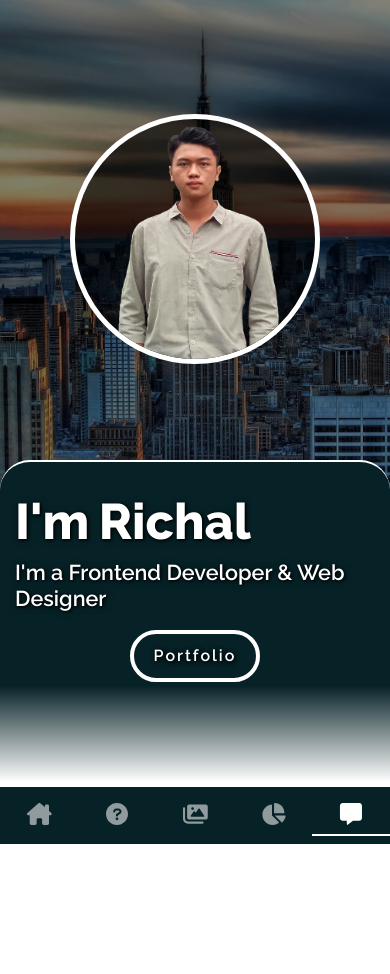
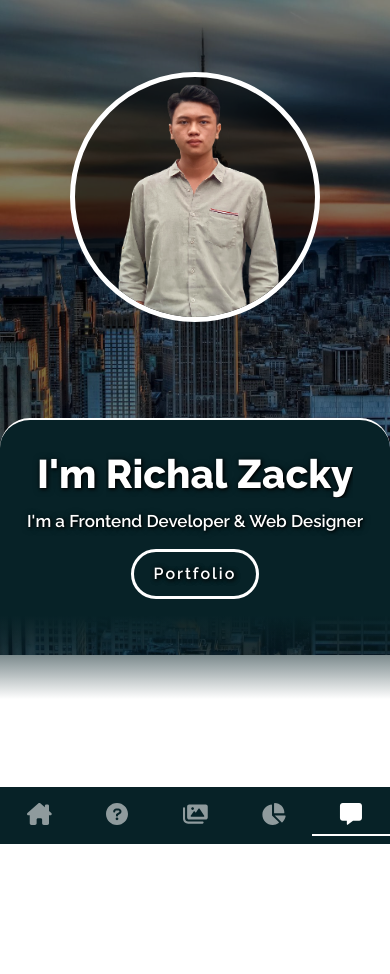
Before and after one commit to richalzackyaflacha/Rz_Portfolio, a Laravel app: page / in a window 390 px wide. Shown: the top 974 px of the page. Run offline with Laravel 9, Linux system fonts and the light colour scheme; some libraries are stand-ins or nearby versions.

Commit message:
my main Portfolio

```diff
--- a/public/css/components/home.css
+++ b/public/css/components/home.css
@@ -89,7 +89,6 @@
 }
 @keyframes typing {
     0% { width: 0; }
-    /* 30% { width: 554px; } */
     30% { width: 523px; }
 }
 .home-portfolio .greeting span .name::before {
@@ -216,7 +215,7 @@
         width: 100%;
         height: fit-content;
         right: 0;
-        margin-top: -70vh;
+        margin-top: -75vh;
     }
     .home-portfolio .pict-home .image-pro {
         width: 250px;
@@ -240,7 +239,7 @@
         position: absolute;
         width: 100%;
         max-width: 600px;
-        top: 45vh;
+        top: 40vh;
         padding: 30px 15px 100px 15px;
         border-top-left-radius: 30px;
         border-top-right-radius: 30px;
@@ -254,25 +253,29 @@
         animation: none !important;
         overflow: none;
     }
+    .home-portfolio .greeting .name-user {
+        display: inline-flex;
+    }
     @keyframes typing {
         0% { width: 0; }
         100% { width: 0px; }
     }
-    .home-portfolio .greeting span .name::before {
-        display: none;
+    .home-portfolio .greeting h1 {
+        font-size: 40px;
     }
-    .home-portfolio .greeting .text-mobile {
-        display: none;
-    }
+    .home-portfolio .greeting span .name::before,
+    .home-portfolio .greeting .text-mobile,
     .home-portfolio .greeting h6 {
         display: none;
     }
     .home-portfolio .greeting h4  {
-        text-align: left;
+        margin-top: 5px;
+        font-size: 17px;
     }
 
     /* Button to Portfolio */
     .home-portfolio .greeting button {
         padding: 10px 20px;
+        border: 3px solid var(--color13);
     }
 }
--- a/resources/views/Components/home.blade.php
+++ b/resources/views/Components/home.blade.php
@@ -19,7 +19,7 @@
             <h6>Hello, This is my Portfolio</h6>
             <span class="name-user">
                 <h1>I'm</h1><span class="space">o</span>
-                <h1 class="name">Richal<span class="text-mobile"><span class="space">,</span>Zacky<span class="space">,</span>Aflacha</span></h1>
+                <h1 class="name">Richal<span class="space">,</span>Zacky<span class="text-mobile"><span class="space">,</span>Aflacha</span></h1>
             </span>
             <h4>I'm a <span>Frontend Developer</span> & <span>Web Designer</span></h4>
             <h6>Let's check my Portfolio</h6>
```
